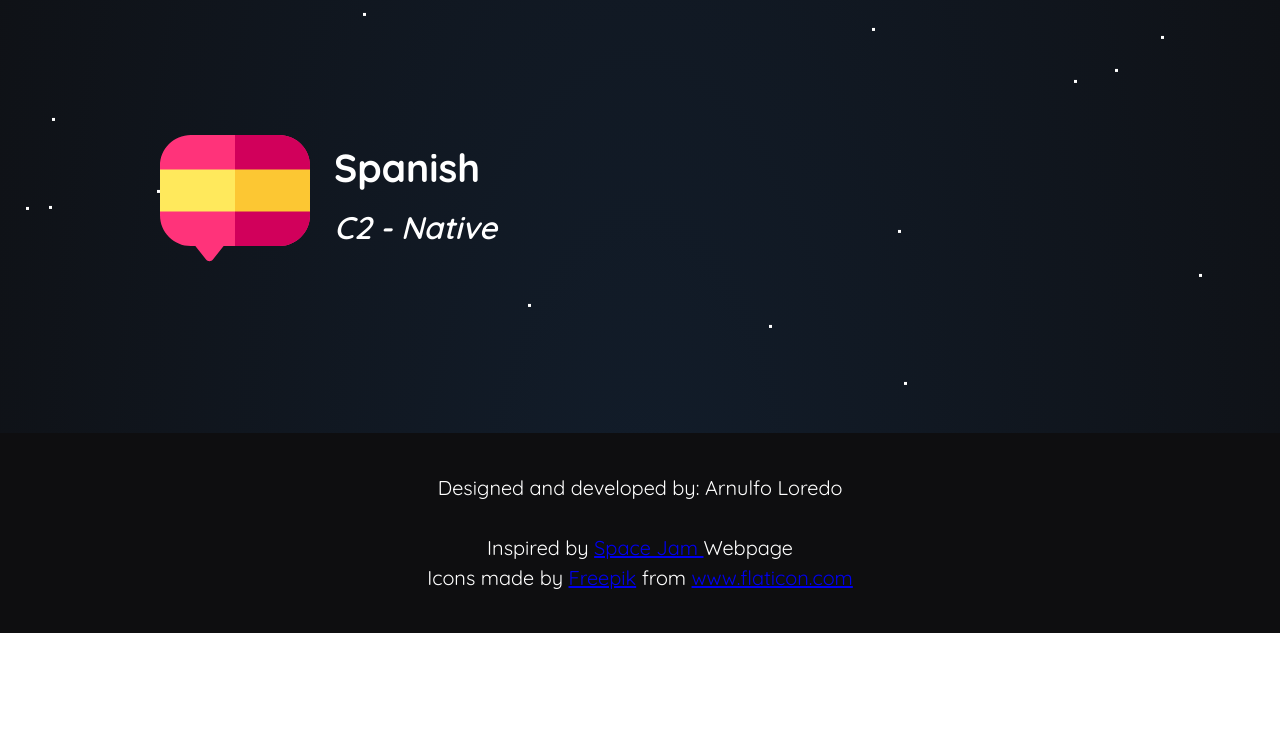
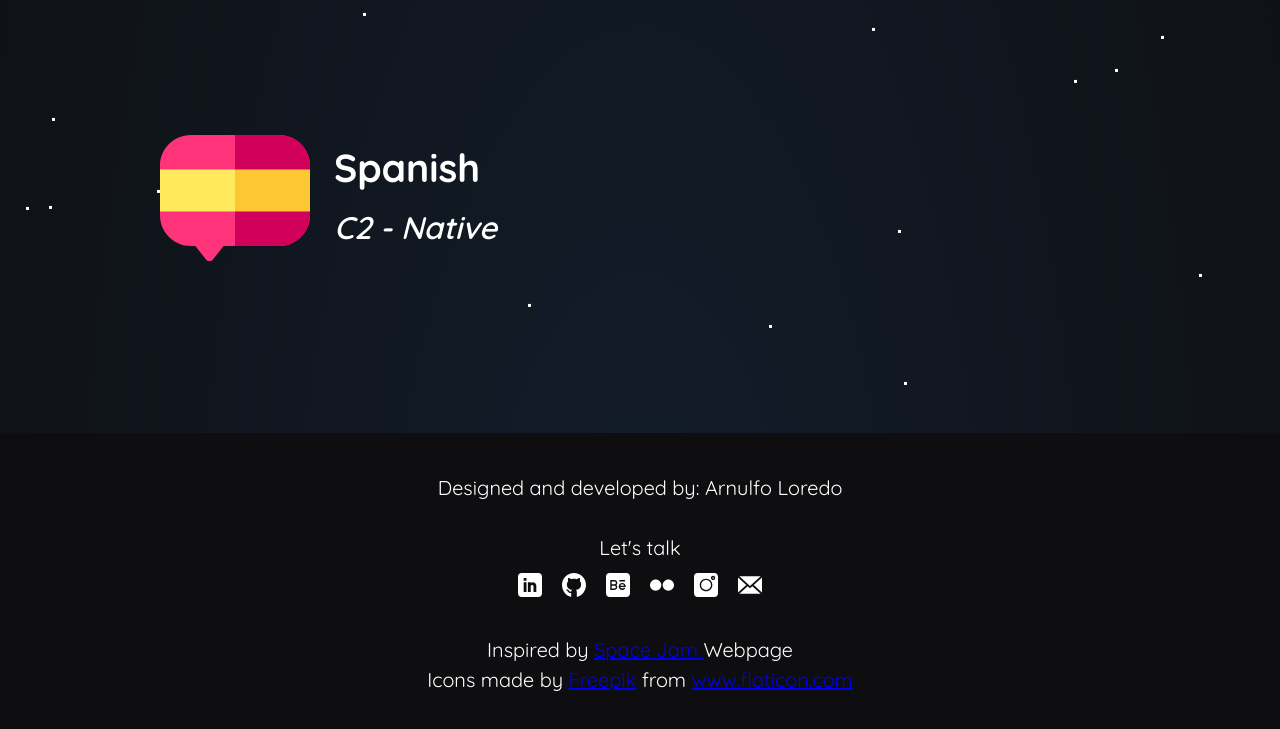
Before and after one commit to arnulfolg/resume-spacejam, a plain HTML site: page about.html in a window 1280 px wide. Shown: the part 995-1724 px from the top of the page. Before the commit the page ends 1628 px from the top, so only its background shows below. Drawn offline with Linux system fonts and the light colour scheme.

Commit message:
Added svg social images and styles for it

```diff
--- a/about.html
+++ b/about.html
@@ -137,19 +137,41 @@
 				<section class="copyright">
 					<p>Designed and developed by: Arnulfo Loredo</p>
 				</section>
-				<!-- <section class="social-media">
-		  <ul>
+				<section class="social-media">
+					<p>Let's talk</p>
+					<ul class="social-media__links">
 						<li>
-			  <a href="linkedin.com/arnulfolg"></a>
+							<a href="linkedin.com/arnulfolg"
+								><i class="icon icon-linkedin"></i
+							></a>
 						</li>
 						<li>
-			  <a href="linkedin.com/arnulfolg"></a>
+							<a href="github.com/arnulfolg"
+								><i class="icon icon-github"></i
+							></a>
 						</li>
 						<li>
-			  <a href="linkedin.com/arnulfolg"></a>
+							<a href="https://www.behance.net/arnulfoloredo"
+								><i class="icon icon-behance"></i
+							></a>
+						</li>
+						<li>
+							<a href="https://www.flickr.com/people/arnulfolg/"
+								><i class="icon icon-flickr"></i
+							></a>
+						</li>
+						<li>
+							<a href="https://www.instagram.com/arnulfo.lg/"
+								><i class="icon icon-instagram"></i
+							></a>
+						</li>
+						<li>
+							<a href="mailto:arnulfo.lg@live.com"
+								><i class="icon icon-email"></i
+							></a>
 						</li>
 					</ul>
-		</section> -->
+				</section>
 				<section class="greetings">
 					<p>
 						Inspired by
--- a/css/space-styles.css
+++ b/css/space-styles.css
@@ -124,7 +124,8 @@ h6 {
 	letter-spacing: 0;
 }
 
-p {
+p,
+a {
 	margin-bottom: 3rem;
 	font-family: "Quicksand";
 	font-size: 2rem;
@@ -132,6 +133,14 @@ p {
 	font-weight: 400;
 	font-style: normal;
 	letter-spacing: 0;
+}
+a:visited,
+a:active {
+	color: white;
+}
+a:hover,
+a:focus {
+	color: goldenrod;
 }
 
 @media all and (max-width: 900px) {
@@ -195,7 +204,8 @@ p {
 		letter-spacing: 0;
 	}
 
-	p {
+	p,
+	a {
 		margin-bottom: 3rem;
 		font-family: "Quicksand";
 		font-size: 1.6em;
@@ -294,7 +304,7 @@ p {
 
 .space-planet {
 	display: grid;
-	grid-template-rows: 300px max-content 200px;
+	grid-template-rows: 300px max-content auto;
 	grid-template-columns: 1fr repeat(4, minmax(min-content, 240px)) 1fr;
 	grid-template-areas:
 		"planet-header planet-header planet-header planet-header planet-header planet-header"
@@ -672,3 +682,115 @@ section.experience-block .company .company-name h4 {
 .hobby-img img {
 	width: 50px;
 }
+
+.icon {
+	display: inline-block;
+	width: 24px;
+	height: 24px;
+	mask-size: cover;
+	mask-repeat: no-repeat;
+	background-color: white;
+}
+.social-media {
+	margin-bottom: 3rem;
+}
+.social-media p {
+	margin-bottom: 1rem;
+}
+
+.social-media .social-media__links {
+	display: flex;
+	flex-direction: row;
+	flex-wrap: nowrap;
+	justify-content: center;
+	align-content: center;
+	align-items: center;
+}
+
+.social-media .social-media__links li {
+	margin: 0 1rem;
+}
+
+.icon-github {
+	mask-image: url(../images/contact/github.svg);
+}
+
+.icon-github:hover {
+	background-color: #0c2635;
+}
+
+.icon-linkedin {
+	mask-image: url(../images/contact/linkedin.svg);
+}
+.icon-linkedin:hover {
+	background-color: #0077b5;
+}
+
+.icon-instagram {
+	mask-image: url(../images/contact/instagram.svg);
+}
+.icon-instagram:hover {
+	background: radial-gradient(
+			circle farthest-corner at 35% 90%,
+			#fec564,
+			transparent 50%
+		),
+		radial-gradient(
+			circle farthest-corner at 0 140%,
+			#fec564,
+			transparent 50%
+		),
+		radial-gradient(
+			ellipse farthest-corner at 0 -25%,
+			#5258cf,
+			transparent 50%
+		),
+		radial-gradient(
+			ellipse farthest-corner at 20% -50%,
+			#5258cf,
+			transparent 50%
+		),
+		radial-gradient(
+			ellipse farthest-corner at 100% 0,
+			#893dc2,
+			transparent 50%
+		),
+		radial-gradient(
+			ellipse farthest-corner at 60% -20%,
+			#893dc2,
+			transparent 50%
+		),
+		radial-gradient(
+			ellipse farthest-corner at 100% 100%,
+			#d9317a,
+			transparent
+		),
+		linear-gradient(
+			#6559ca,
+			#bc318f 30%,
+			#e33f5f 50%,
+			#f77638 70%,
+			#fec66d 100%
+		);
+}
+
+.icon-email {
+	mask-image: url(../images/contact/email.svg);
+}
+.icon-email:hover {
+	background-color: #c23929;
+}
+
+.icon-flickr {
+	mask-image: url(../images/contact/flickr.svg);
+}
+.icon-flickr:hover {
+	background: linear-gradient(to right, #0063dd 50%, #ff0085 50%);
+}
+
+.icon-behance {
+	mask-image: url(../images/contact/behance.svg);
+}
+.icon-behance:hover {
+	background-color: #0057ff;
+}
```
Also changed, not shown: images/contact/behance.svg (added), images/contact/email.svg (added), images/contact/flickr.svg (added), images/contact/github.svg (added), images/contact/instagram.svg (added), images/contact/linkedin.svg (added). Lines whose indentation alone changed are shown as unchanged.
